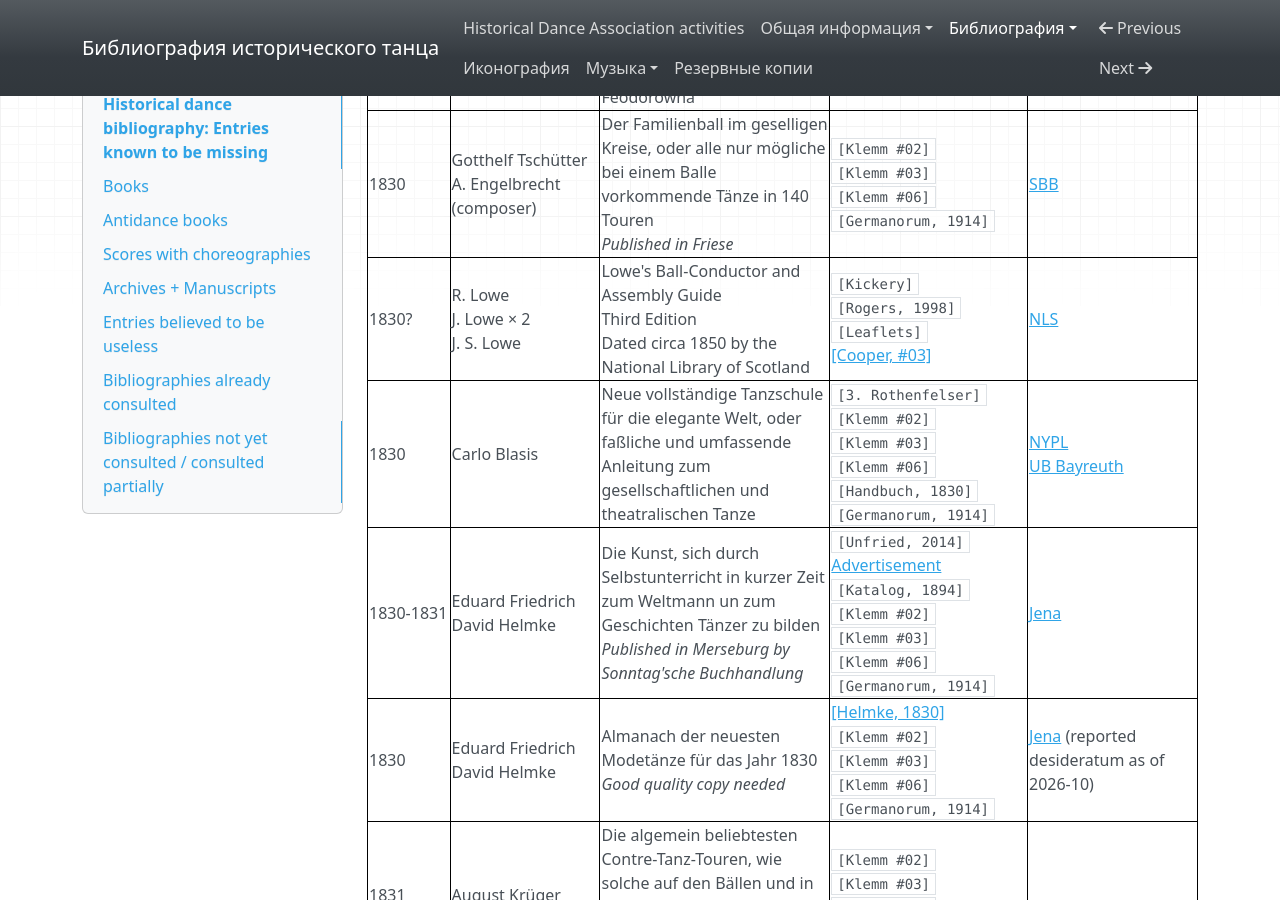
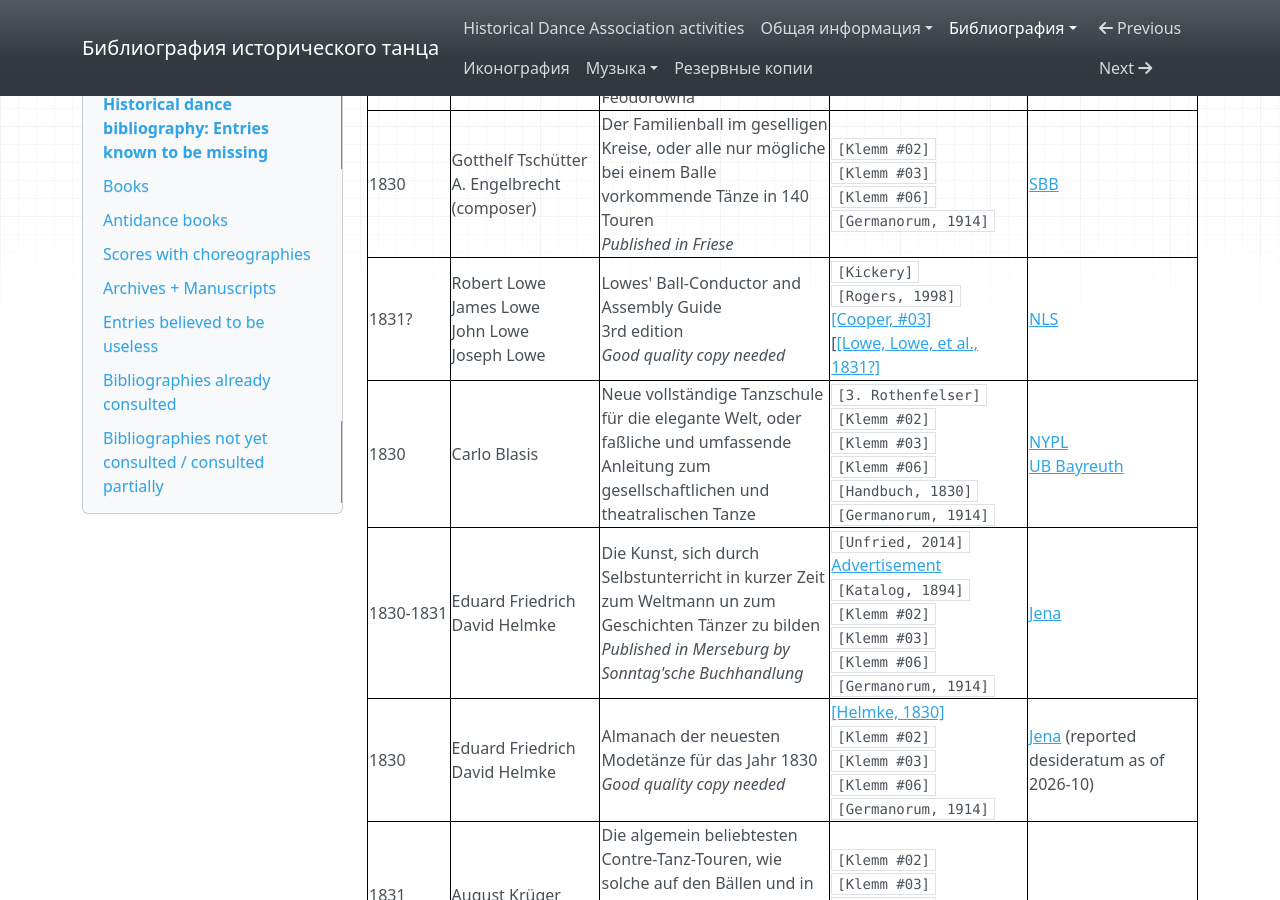
Before and after one commit to hda-technical/dancebooks, an MkDocs documentation site: the page built from docs/bib/missing.md, in a window 1280 px wide and 900 px high, scrolled down 23574 px. Built offline with MkDocs 1.6.1, drawn with Linux system fonts in a browser that asks for light colours; nearby versions of some CDN libraries.

Commit message:
Update [lowe_1831_conductor] dating details and corresponding entry in missing.md

```diff
--- a/docs/bib/missing.md
+++ b/docs/bib/missing.md
@@ -245,7 +245,7 @@ _This table is intended to be accurate, yet sometimes it is slightly outdated._
 | 1829 | Johann Christian Traub | Über den Tanz-Unterricht nebst Bemerkungen über Kleidung, Haltung und Verhaltungs-Regeln beim Tanzen<br/>_Published in Stuttgart_ | `[Klemm #02]`<br/>`[Klemm #03]`<br/>`[Klemm #06]`<br/>`[Germanorum, 1914]` | [Dillingen Donau](https://opac.studienbibliothek-dillingen.de/InfoGuideClient.sdlsis/start.do?Query=10="BV013660012")<br/>[Württemberg](https://wlb.ibs-bw.de/aDISWeb/app?service=direct/0/Home/$DirectLink&sp=S127.0.0.1:23002&sp=SAKSWB-IdNr043356494) |
 | 1830 | C. F. Richter. | Album musical dedie tres respectueusement sa majeste l'Imperatrice de toutes les Russies Alexandra Feodorowna | | [RSL](https://search.rsl.ru/ru/record/01008120252) |
 | 1830 | Gotthelf Tschütter<br/>A. Engelbrecht (composer) | Der Familienball im geselligen Kreise, oder alle nur mögliche bei einem Balle vorkommende Tänze in 140 Touren<br/>_Published in Friese_ | `[Klemm #02]`<br/>`[Klemm #03]`<br/>`[Klemm #06]`<br/>`[Germanorum, 1914]` | [SBB](https://stabikat.de/DB=1/XMLPRS=N/PPN?PPN=1885231792) |
-| 1830? | R. Lowe<br/>J. Lowe × 2<br/>J. S. Lowe | Lowe's Ball-Conductor and Assembly Guide<br/>Third Edition<br/>Dated circa 1850 by the National Library of Scotland | `[Kickery]`<br/>`[Rogers, 1998]`<br/>`[Leaflets]`<br/>[[Cooper, #03]](https://www.regencydances.org/paper003.php) | [NLS](http://main-cat.nls.uk/vwebv/holdingsInfo?bibId=2999807) |
+| 1831? | Robert Lowe<br/>James Lowe<br/>John Lowe<br/>Joseph Lowe | Lowes' Ball-Conductor and Assembly Guide<br/>3rd edition<br/>_Good quality copy needed_ | `[Kickery]`<br/>`[Rogers, 1998]`<br/>[[Cooper, #03]](https://www.regencydances.org/paper003.php)<br/>[[[Lowe, Lowe, et al., 1831?]](https://bib.hda.org.ru/books/lowe_1831_conductor) | [NLS](https://search.nls.uk/permalink/44NLS_INST/j9lfge/alma9929998073804341) |
 | 1830 | Carlo Blasis | Neue vollständige Tanzschule für die elegante Welt, oder faßliche und umfassende Anleitung zum gesellschaftlichen und theatralischen Tanze | `[3. Rothenfelser]`<br/>`[Klemm #02]`<br/>`[Klemm #03]`<br/>`[Klemm #06]`<br/>`[Handbuch, 1830]`<br/>`[Germanorum, 1914]` | [NYPL](https://www.nypl.org/research/research-catalog/bib/b12282042)<br/>[UB Bayreuth](https://katalog.uni-bayreuth.de:443/TouchPoint/perma.do?q=+1035="BV017560576"+IN+[2]&v=ubt&b=0&l=en) |
 | 1830-1831 | Eduard Friedrich David Helmke | Die Kunst, sich durch Selbstunterricht in kurzer Zeit zum Weltmann un zum Geschichten Tänzer zu bilden<br/>_Published in Merseburg by Sonntag'sche Buchhandlung_ | `[Unfried, 2014]`<br/>[Advertisement](https://books.google.com/books?id=4alFAAAAcAAJ&pg=PA378)<br/>`[Katalog, 1894]`<br/>`[Klemm #02]`<br/>`[Klemm #03]`<br/>`[Klemm #06]`<br/>`[Germanorum, 1914]` | [Jena](https://kataloge.thulb.uni-jena.de/DB=1/XMLPRS=N/PPN?PPN=213333716) |
 | 1830 | Eduard Friedrich David Helmke | Almanach der neuesten Modetänze für das Jahr 1830<br/>_Good quality copy needed_ | [[Helmke, 1830]](https://bib.hda.org.ru/books/helmke_1830)<br/>`[Klemm #02]`<br/>`[Klemm #03]`<br/>`[Klemm #06]`<br/>`[Germanorum, 1914]` | [Jena](https://kataloge.thulb.uni-jena.de/DB=1/LNG=DU/CLK?IKT=12&TRM=600308103) (reported desideratum as of 2026-10) |
```
Also changed, not shown: 1 other file.
